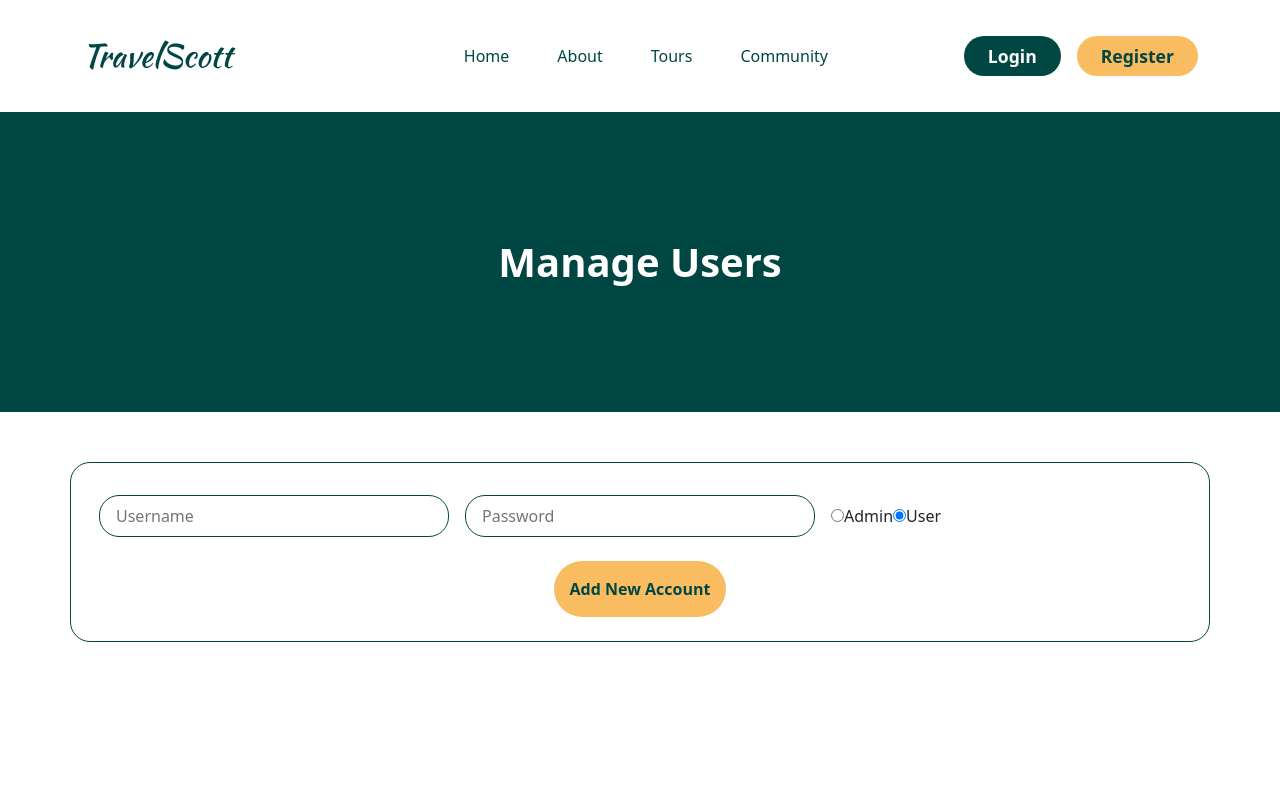
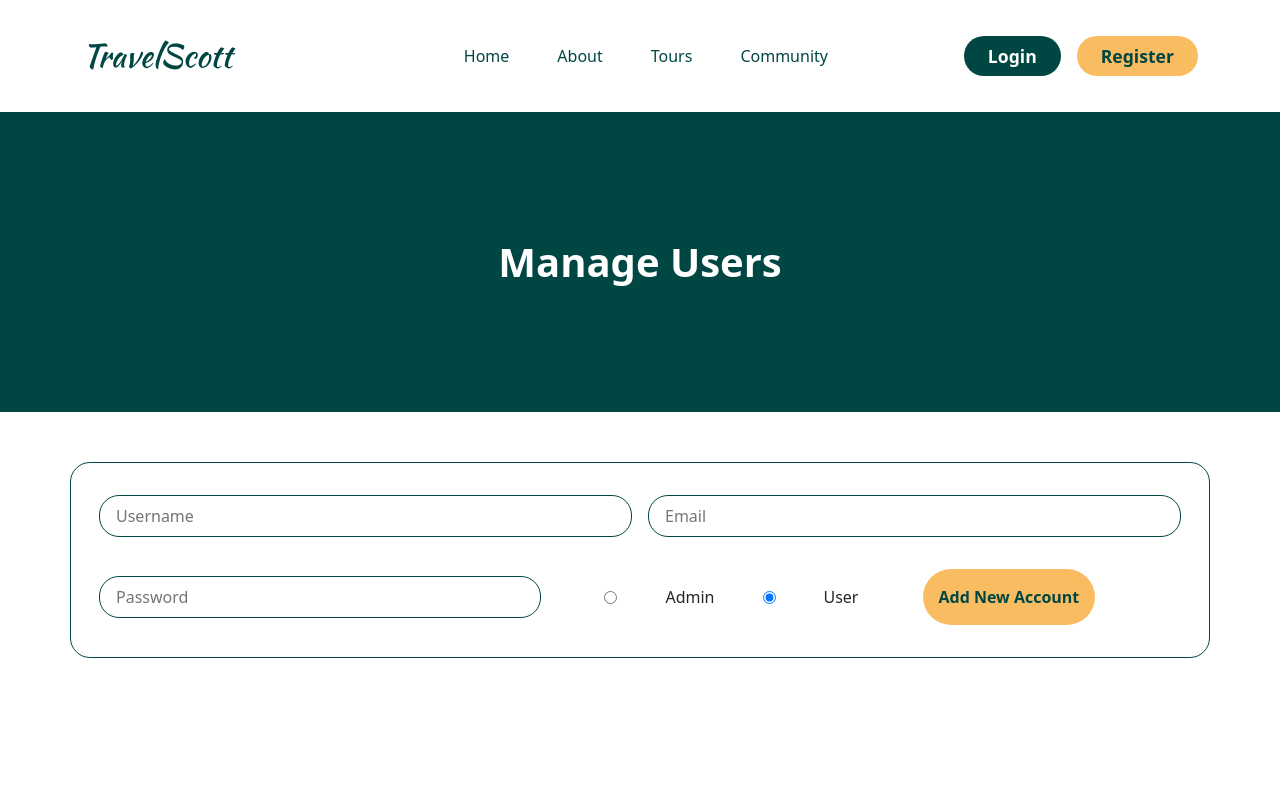
Before and after one commit to dd-mahn/travel-booking-website, a React (Create React App) app in the folder frontend/: page /admin/user in a window 1280 px wide. Shown: the top 793 px of the page. Built offline with nearby package versions, Linux system fonts and the light colour scheme.

Commit message:
add email input

```diff
--- a/frontend/src/pages/AdminPages/ManageUser.jsx
+++ b/frontend/src/pages/AdminPages/ManageUser.jsx
@@ -52,6 +52,7 @@ const ManageUser = () => {
 
   const [account, setAccount] = useState({
     username:'',
+    email:'',
     password:'',
     role:'user'
   })
@@ -61,7 +62,29 @@ const ManageUser = () => {
   }
 
   const handleClick = async e => {
+    e.preventDefault()
+    if(window.confirm('Are you sure?')){
+      try {
+        const res = await fetch(`${BASE_URL}/auth/register`, {
+          method:'post',
+          headers:{
+            'content-type':'application/json'
+          },
+          credentials:'include',
+          body:JSON.stringify(account)
+        })
 
+        const result = await res.json()
+        if(! res.ok){
+          return alert(result.message)
+        }else{
+          return alert('New Account Added!')
+        }
+
+      } catch (error) {
+        alert(error.message)
+      }
+    }
   }
 
   return (
@@ -72,21 +95,26 @@ const ManageUser = () => {
           <Row>
             <Form className="add__account-form">
               <FormGroup className='d-flex align-items-center justify-content-between'>
-                <Col lg='4'>
+                <Col lg='6'>
                   <input type="text" id='username' placeholder='Username' required onChange={handleChange}/>
                 </Col>
-                <Col lg='4'>
-                  <input type="password" id='password' placeholder='Password' minLength={8} required onChange={handleChange}/>
-                </Col>
-                <Col lg='4'>
-                  <input type="radio" className='role__input' id='role' value='admin' />
-                  <label htmlFor="role">Admin</label>
-                  <input type="radio" className='role__input' id='role' value='user' defaultChecked/>
-                  <label htmlFor="role">User</label>
+                <Col lg='6'>
+                  <input type="text" id='email' placeholder='Email' required onChange={handleChange} />
                 </Col>
               </FormGroup>
               <FormGroup className='d-flex align-items-center justify-content-center mb-0'>
+                <Col lg='5'>
+                  <input type="password" id='password' placeholder='Password' minLength={8} required onChange={handleChange}/>
+                </Col>
+                <Col lg='4' className='d-flex align-items-center justify-content-evenly'>
+                  <input type="radio" className='role__input' name='role' id='role' value='admin' onClick={handleChange}/>
+                  <label htmlFor="admin">Admin</label>
+                  <input type="radio" className='role__input' name='role' id='role' value='user' onClick={handleChange} defaultChecked/>
+                  <label htmlFor="user">User</label>
+                </Col>
+                <Col lg='3'>
                   <button className='secondary__btn add__account-btn' onClick={handleClick}>Add New Account</button>
+                </Col>
               </FormGroup>
             </Form>
           </Row>
```
